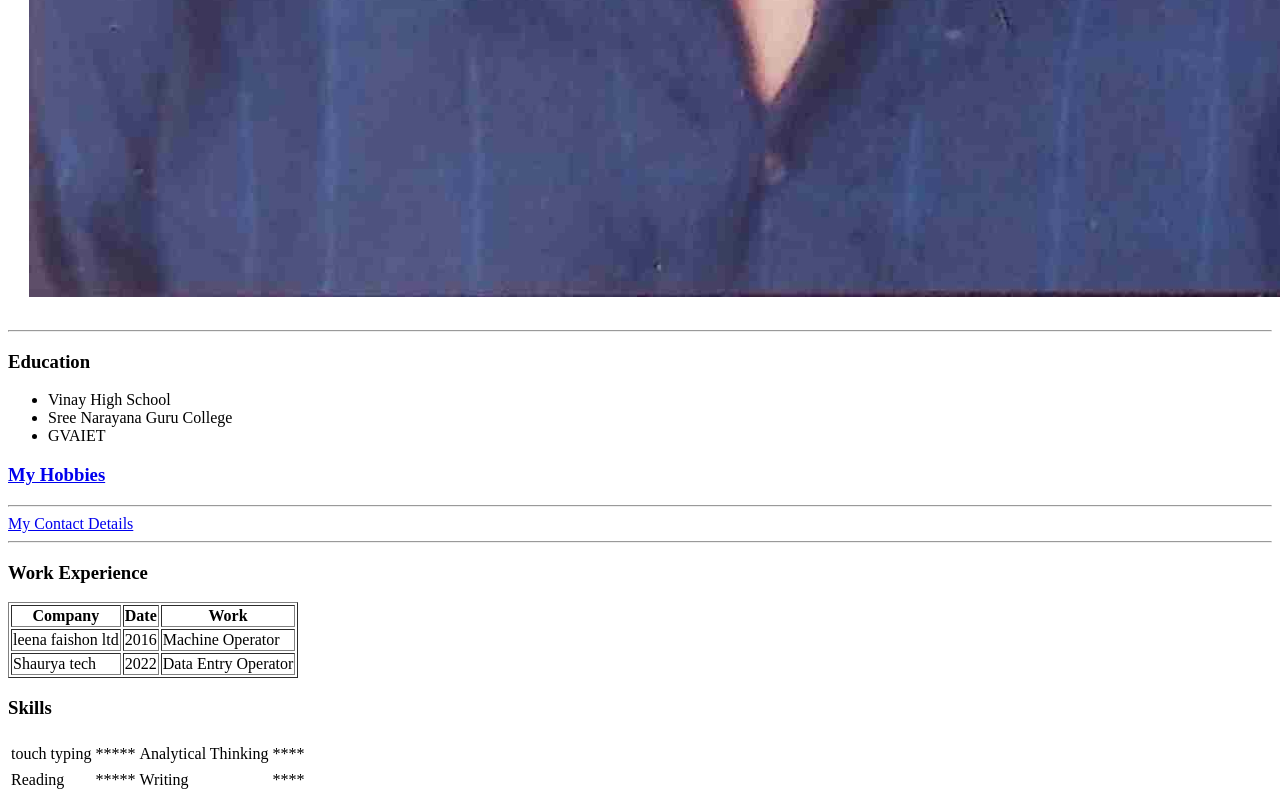
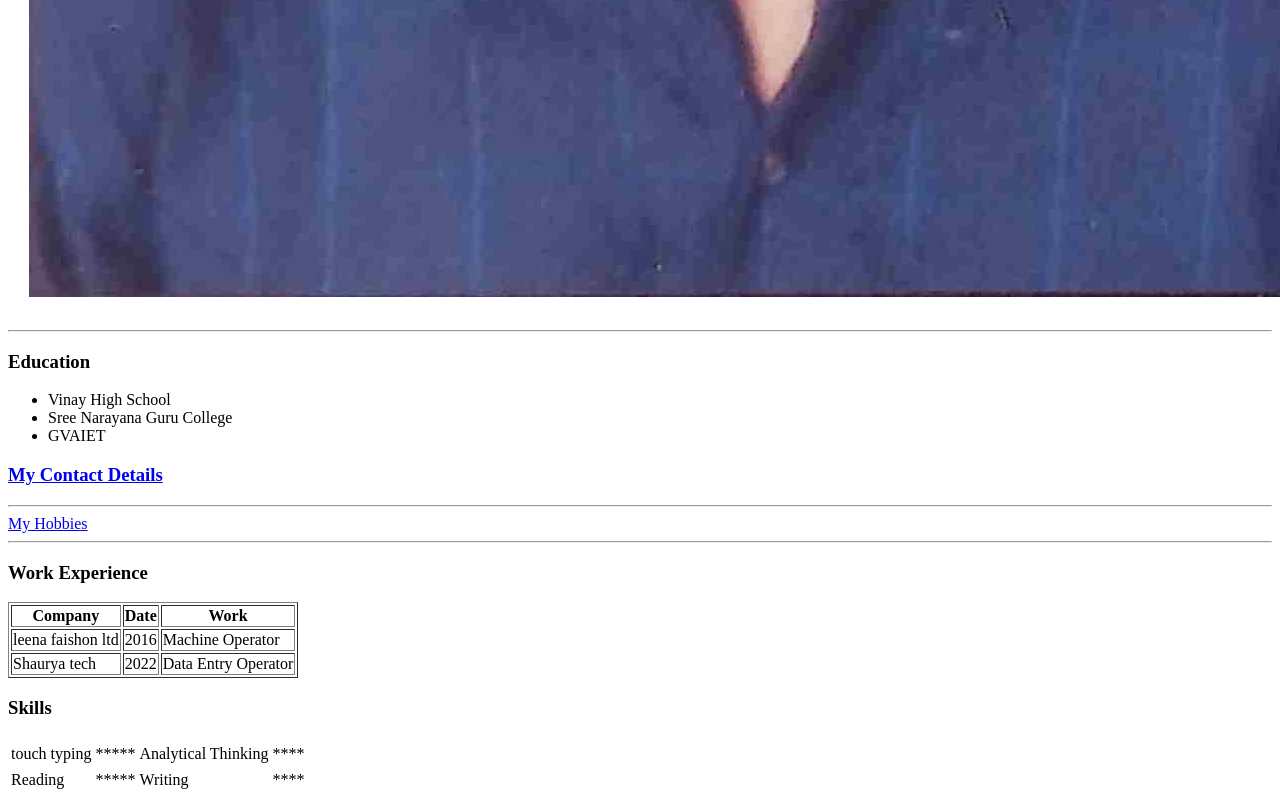
Before and after one commit to JatinJ74/CV, a plain HTML site: page index.html in a window 1280 px wide. Shown: the part 1732-2532 px from the top of the page. Drawn offline with Linux system fonts and the light colour scheme.

Commit message:
Update index.html

```diff
--- a/index.html
+++ b/index.html
@@ -30,9 +30,9 @@
       <li>GVAIET</li>
     </ul>
   </list>
-  <h3><a href="MyHobbies.html">My Hobbies</a></h3>
+  <h3><a href="MyContactdetails.html">My Contact Details</a></h3>
   <hr />
-  <a href="MyContactdetails.html">My Contact Details</a>
+  <a href="MyHobbies.html">My Hobbies</a>
   <hr />
   <h3>Work Experience</h3>
   <table border="1">
```
